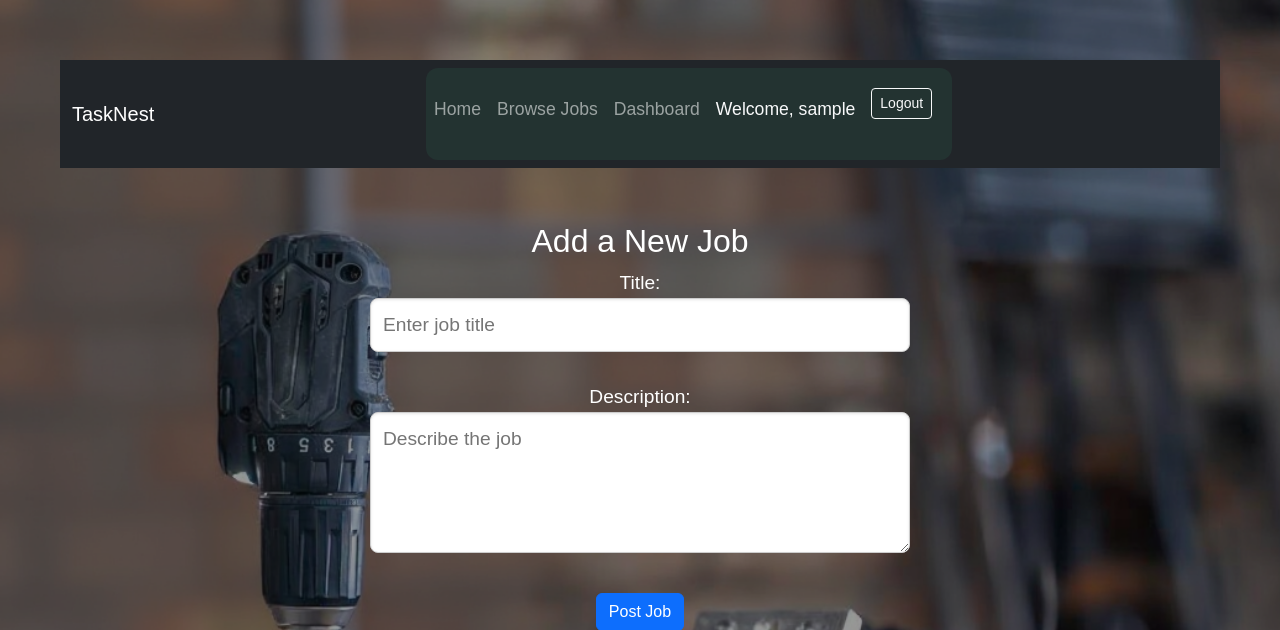
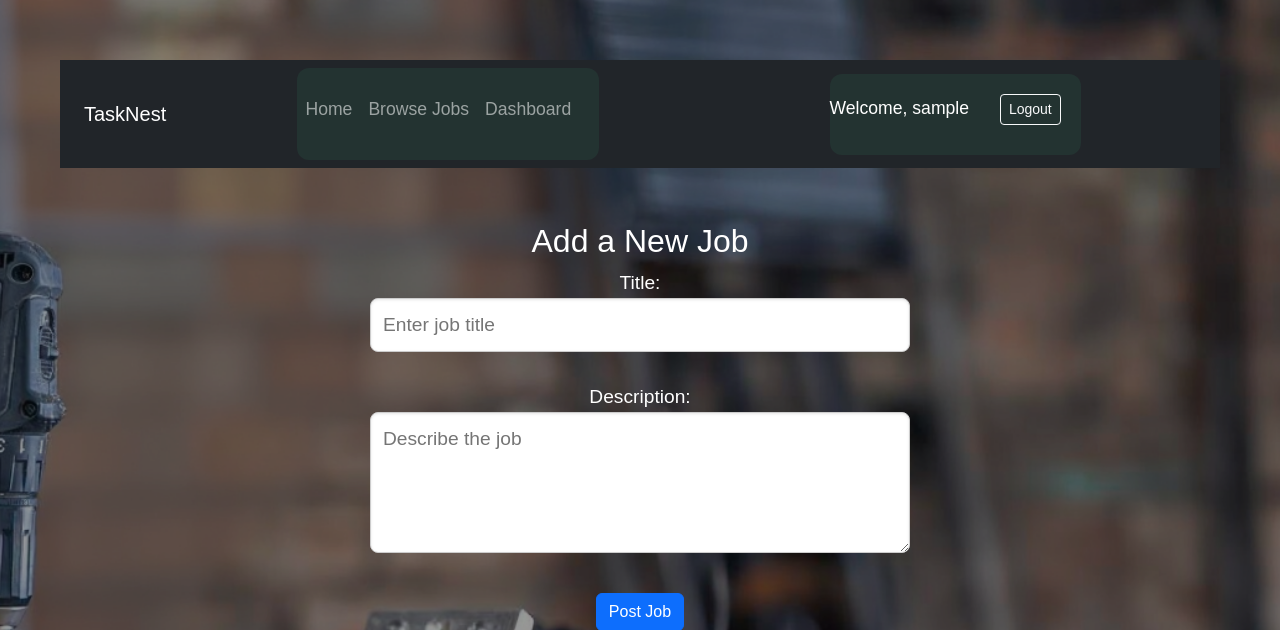
Before and after one commit to Tafari-K/tasknest, a Django app: page /add-job/ in a window 1280 px wide. Shown: the top 630 px of the page. Run offline with Django 5.2, Linux system fonts and the light colour scheme; the visitor is signed in with stand-in values (Sample User, id 1); parts of the project's set-up code (start-up, migrations or seed data) failed here and were passed over.

Commit message:
style: clean up css and fix body background layout issues

```diff
--- a/main/models.py
+++ b/main/models.py
@@ -11,7 +11,8 @@ ROLE_CHOICES = [
 class Profile(models.Model):
     user = models.OneToOneField(User, on_delete=models.CASCADE)
 
-    role = models.CharField(max_length=15, choices=ROLE_CHOICES, default='customer')
+    role = models.CharField(
+        max_length=15, choices=ROLE_CHOICES, default='customer')
     current_occupation = models.CharField(max_length=50, blank=True)
 
     location = models.CharField(max_length=50, blank=True)
@@ -49,9 +50,12 @@ class Job(models.Model):
 
 class Review(models.Model):
     """Model for reviews between customers and tradesmen"""
-    job = models.ForeignKey(Job, on_delete=models.CASCADE, related_name='reviews')
-    reviewer = models.ForeignKey(Profile, on_delete=models.CASCADE, related_name='reviews_given')
-    reviewed = models.ForeignKey(Profile, on_delete=models.CASCADE, related_name='reviews_received')
+    job = models.ForeignKey(
+        Job, on_delete=models.CASCADE, related_name='reviews')
+    reviewer = models.ForeignKey(
+        Profile, on_delete=models.CASCADE, related_name='reviews_given')
+    reviewed = models.ForeignKey(
+        Profile, on_delete=models.CASCADE, related_name='reviews_received')
     rating = models.PositiveIntegerField(
         validators=[MinValueValidator(1), MaxValueValidator(5)],
         help_text="Rating from 1 to 5 stars"
@@ -65,4 +69,8 @@ class Review(models.Model):
         ordering = ['-created_at']
 
     def __str__(self):
-        return f"{self.reviewer.user.username} → {self.reviewed.user.username} ({self.rating}★)"
+        return (
+            f"{self.reviewer.user.username} → "
+            f"{self.reviewed.user.username} "
+            f"({self.rating})"
+        )
--- a/main/views.py
+++ b/main/views.py
@@ -1,7 +1,7 @@
 from django.shortcuts import render, redirect, get_object_or_404
 from django.contrib.auth import login
 from django.contrib.auth.decorators import login_required
-from .models import Job, Profile
+from .models import Job
 from .forms import CustomUserCreationForm, ProfileForm, JobForm
 
 # ===============================
@@ -116,6 +116,7 @@ def jobs_view(request):
     jobs = Job.objects.all()
     return render(request, 'jobs.html', {'jobs': jobs})
 
+
 @login_required
 def create_job(request):
     if request.method == 'POST':
--- a/static/core/css/style.css
+++ b/static/core/css/style.css
@@ -2,7 +2,7 @@ body {
     font-family: 'Poppins', sans-serif;
     background-image: url('/static/images/tasknest_hero_image.png');
     background-size: cover;
-    background-position: center center
+    background-position: center center;
     background-repeat: no-repeat;
     background-attachment: scroll;
     color: white;
@@ -21,7 +21,7 @@ body::before {
     position: fixed;
     top: 0; left: 0;
     width: 100%; height: 100%;
-    background-color: rgba(0, 0, 0, 0.4); /* Optional overlay */
+    background-color: rgba(0, 0, 0, 0.4);
     z-index: -1;
 }
 
@@ -161,6 +161,13 @@ padding: 30px;
     color: #2d6a4f !important;
 }
 
+.navbar .btn {
+  margin-left: 10px;
+}
+
+.navbar-text {
+  margin-right: 10px;
+}
 
 .navbar-dark .nav-link:hover {
     color: #f97316;
--- a/templates/base.html
+++ b/templates/base.html
@@ -24,33 +24,44 @@
 
 <body>
   <!-- Navbar -->
-  <nav class="navbar navbar-expand-lg navbar-dark bg-dark">
-    <div class="container-fluid">
-      <a class="navbar-brand" href="{% url 'home' %}">TaskNest</a>
-      <button class="navbar-toggler" type="button" data-bs-toggle="collapse" data-bs-target="#navbarNav">
-        <span class="navbar-toggler-icon"></span>
-      </button>
-      <div class="collapse navbar-collapse" id="navbarNav">
-        <ul class="navbar-nav ms-auto">
-          <li class="nav-item"><a class="nav-link" href="{% url 'home' %}">Home</a></li>
+  <nav class="navbar navbar-expand-lg navbar-dark bg-dark px-4">
+  <a class="navbar-brand" href="#">TaskNest</a>
+  <div class="collapse navbar-collapse justify-content-between">
+
+    <!-- Left: Navigation Links -->
+    <ul class="navbar-nav">
+      <li class="nav-item">
+        <a class="nav-link" href="{% url 'home' %}">Home</a>
+      </li>
+      <li class="nav-item">
+        <a class="nav-link" href="{% url 'browse_jobs' %}">Browse Jobs</a>
+      </li>
       {% if user.is_authenticated %}
-            <li class="nav-item"><a class="nav-link" href="{% url 'jobs' %}">Browse Jobs</a></li>
-            <li class="nav-item"><a class="nav-link" href="{% url 'dashboard' %}">Dashboard</a></li>
-            <li class="nav-item"><span class="nav-link text-light">Welcome, {{ user.username }}</span></li>
       <li class="nav-item">
-              <form method="POST" action="{% url 'logout' %}" class="d-inline">
-                {% csrf_token %}
-                <button type="submit" class="btn btn-outline-light btn-sm ms-2">Logout</button>
-              </form>
+        <a class="nav-link" href="{% url 'dashboard' %}">Dashboard</a>
+      </li>
+      {% endif %}
+    </ul>
+
+    <!-- Right: User Info -->
+    <ul class="navbar-nav">
+      {% if user.is_authenticated %}
+      <li class="nav-item">
+        <span class="navbar-text text-white me-3">
+          Welcome, {{ user.username }}
+        </span>
+        <a class="btn btn-outline-light btn-sm" href="{% url 'logout' %}">Logout</a>
       </li>
       {% else %}
-            <li class="nav-item"><a class="nav-link" href="{% url 'signup' %}">Sign Up</a></li>
-            <li class="nav-item"><a class="nav-link" href="{% url 'login' %}">Login</a></li>
+      <li class="nav-item">
+        <a class="btn btn-outline-light btn-sm" href="{% url 'login' %}">Login</a>
+      </li>
       {% endif %}
     </ul>
-      </div>
+
   </div>
 </nav>
+
 
   <!-- Main content -->
   <main class="container mt-4">
```
Also changed, not shown: main/forms.py (+35 -10 lines), main/signals.py (deleted, +0 -16 lines), tasknest_project/settings.py (+19 -5 lines), templates/profile.html (deleted, +0 -11 lines). Lines whose indentation alone changed are shown as unchanged.
